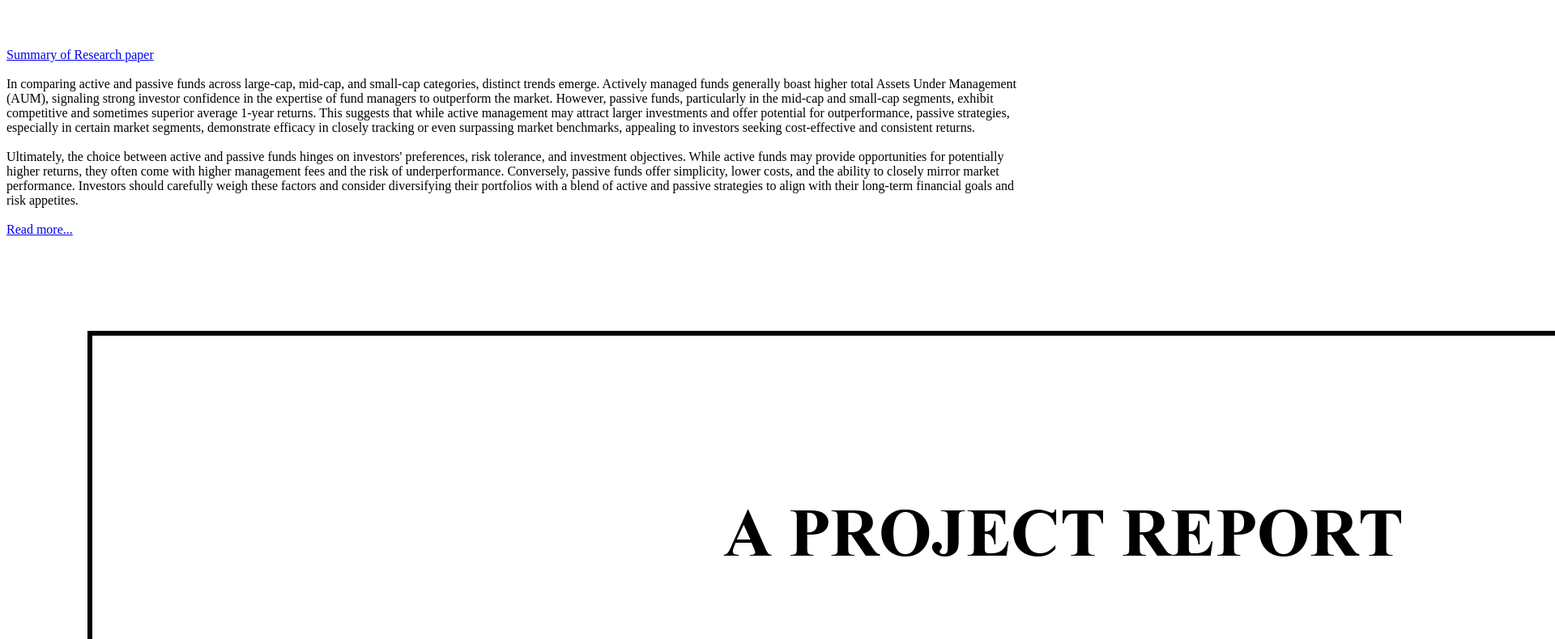
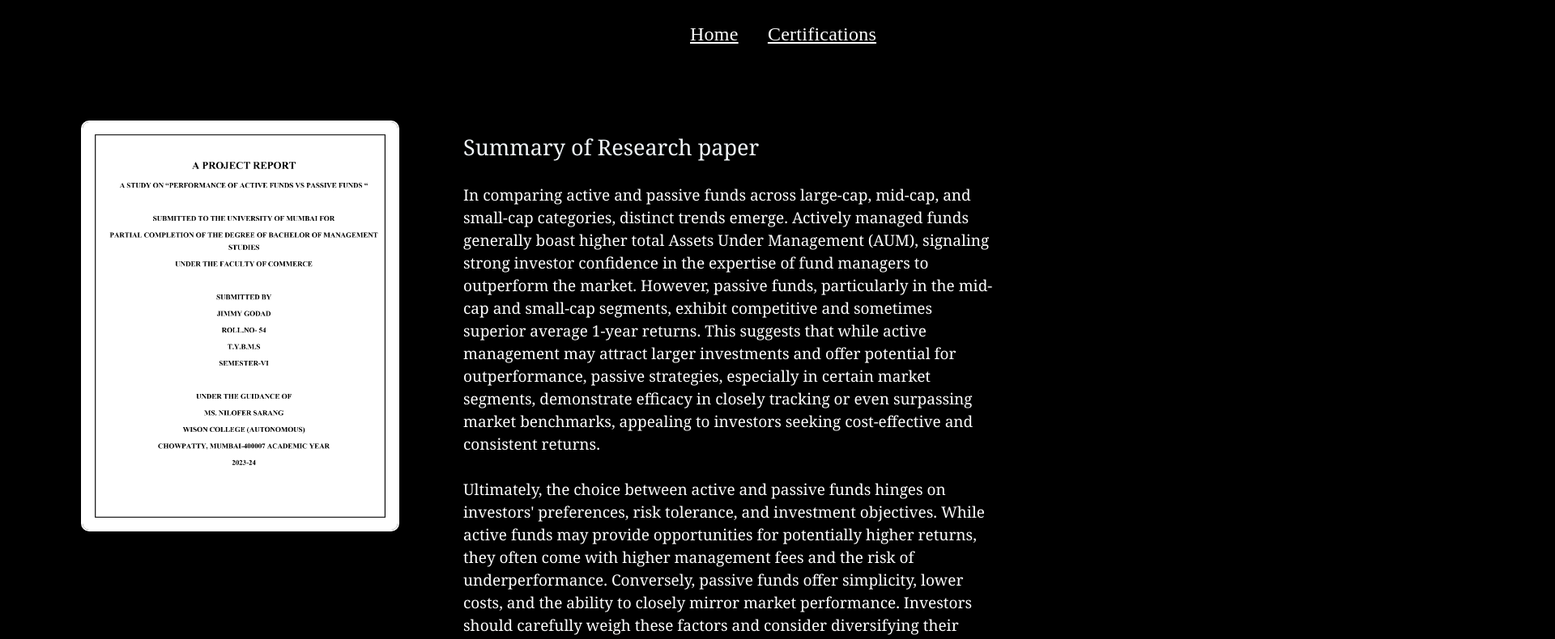
Before and after one commit to JimmyGodad/website, a plain HTML site: page pastwork.html in a window 1280 px wide. Shown: the part 73-863 px from the top of the page at 81% size, 1920 px wide, since content can reach past the window. Drawn offline with Linux system fonts and the light colour scheme.

Commit message:
pastwork.html

```diff
--- a/pastwork.html
+++ b/pastwork.html
@@ -1,6 +1,6 @@
 <!DOCTYPE html>
 <html lang="en" dir="ltr">
-  <link rel="stylesheet" href="css\pastwork.css">
+  <link rel="stylesheet" href="pastwork.css">
     <head>
       <meta charset="utf-8">
       <title>Jimmy Godad</title>
```
